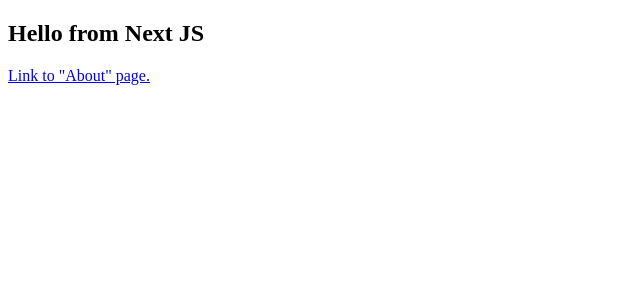
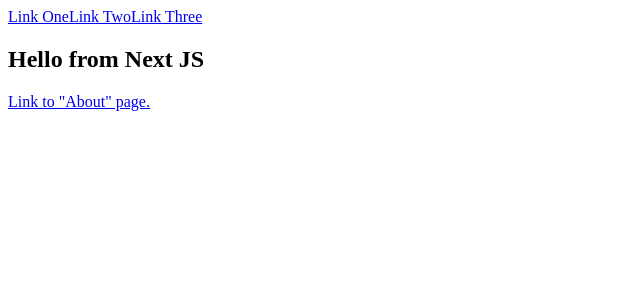
Before and after one commit to Omid-Incarnation/nextJS-scss, a Next.js app: page / in a window 1280 px wide. Shown: the top 300 px of the page, without its empty margins (0-640 px from the left). Built offline with nearby package versions, Linux system fonts and the light colour scheme.

Commit message:
Navbar Component is made.

```diff
--- /dev/null
+++ b/components/Navbar/Navbar.js
@@ -0,0 +1,18 @@
+import React from "react";
+import Link from "next/link";
+
+export default function Navbar() {
+  return (
+    <React.Fragment>
+      <Link href="/">
+        <a title="Link One">Link One</a>
+      </Link>
+      <Link href="/">
+        <a title="Link Two">Link Two</a>
+      </Link>
+      <Link href="/">
+        <a title="Link Three">Link Three</a>
+      </Link>
+    </React.Fragment>
+  );
+}
--- a/pages/index.js
+++ b/pages/index.js
@@ -1,7 +1,9 @@
 import Link from "next/link";
+import Navbar from "../components/Navbar/Navbar";
 
 const index = () => (
   <section>
+    <Navbar />
     <h1>Hello from Next JS</h1>
     <Link href="/about">
       <a title="about page">Link to "About" page.</a>
```
